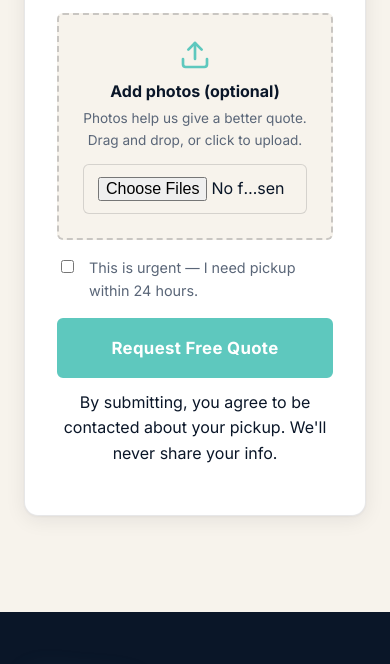
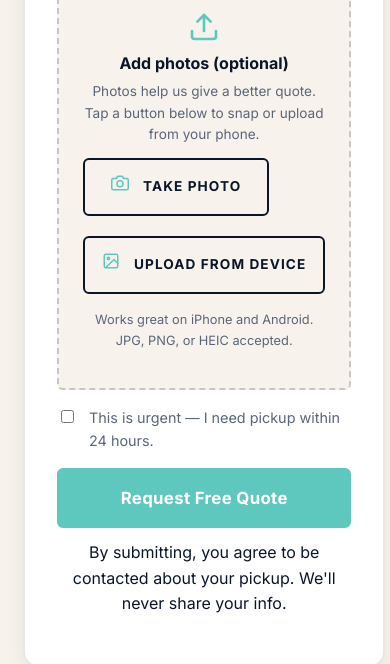
Before and after one commit to Kinggavint/junk-truck-proof, a plain HTML site: page book.html in a window 390 px wide. Shown: the part 1992-2656 px from the top of the page. Drawn offline with Linux system fonts and the light colour scheme.

Commit message:
Apply Collin Grote client changes (02b41961):
- index: Why The Junk Truck paragraph rewritten per verbatim text (Kansas City based and locally owned)
- locations: Where We Work H2 simplified to 'One Truck. All of KC.' (Plaza/prairie line removed)
- book: photo upload made mobile-friendly with Take photo (capture=environment) + Upload from device buttons, 48px tap targets, HEIC support note

```diff
--- a/book.html
+++ b/book.html
@@ -180,8 +180,20 @@
             <div class="field upload">
               <svg viewBox="0 0 24 24" fill="none" stroke="currentColor" stroke-width="2" stroke-linecap="round" stroke-linejoin="round"><path d="M21 15v4a2 2 0 0 1-2 2H5a2 2 0 0 1-2-2v-4"/><polyline points="17 8 12 3 7 8"/><line x1="12" y1="3" x2="12" y2="15"/></svg>
               <div style="font-weight: 700; color: var(--ink); margin-bottom: 4px;">Add photos (optional)</div>
-              <div style="font-size: 0.85rem;">Photos help us give a better quote. Drag and drop, or click to upload.</div>
-              <input type="file" name="photos" accept="image/*" multiple style="margin-top: var(--s-3);">
+              <div style="font-size: 0.85rem;">Photos help us give a better quote. Tap a button below to snap or upload from your phone.</div>
+              <div class="upload-buttons" style="display:flex; flex-wrap:wrap; gap: var(--s-3); margin-top: var(--s-3);">
+                <label class="btn btn-outline" style="cursor:pointer; min-height:48px; display:inline-flex; align-items:center; justify-content:center;">
+                  <svg viewBox="0 0 24 24" fill="none" stroke="currentColor" stroke-width="2" stroke-linecap="round" stroke-linejoin="round" style="width:18px;height:18px;margin-right:6px;"><path d="M23 19a2 2 0 0 1-2 2H3a2 2 0 0 1-2-2V8a2 2 0 0 1 2-2h4l2-3h6l2 3h4a2 2 0 0 1 2 2z"/><circle cx="12" cy="13" r="4"/></svg>
+                  Take photo
+                  <input type="file" name="photos" accept="image/*" capture="environment" multiple style="position:absolute; opacity:0; pointer-events:none; width:1px; height:1px;">
+                </label>
+                <label class="btn btn-outline" style="cursor:pointer; min-height:48px; display:inline-flex; align-items:center; justify-content:center;">
+                  <svg viewBox="0 0 24 24" fill="none" stroke="currentColor" stroke-width="2" stroke-linecap="round" stroke-linejoin="round" style="width:18px;height:18px;margin-right:6px;"><rect x="3" y="3" width="18" height="18" rx="2" ry="2"/><circle cx="8.5" cy="8.5" r="1.5"/><polyline points="21 15 16 10 5 21"/></svg>
+                  Upload from device
+                  <input type="file" name="photos_library" accept="image/*" multiple style="position:absolute; opacity:0; pointer-events:none; width:1px; height:1px;">
+                </label>
+              </div>
+              <p class="hint" style="margin-top: var(--s-2); font-size: 0.8rem;">Works great on iPhone and Android. JPG, PNG, or HEIC accepted.</p>
             </div>
           </div>
           <div class="form-row">
```
Also changed, not shown: index.html (+1 -1 lines), locations.html (+1 -1 lines).
